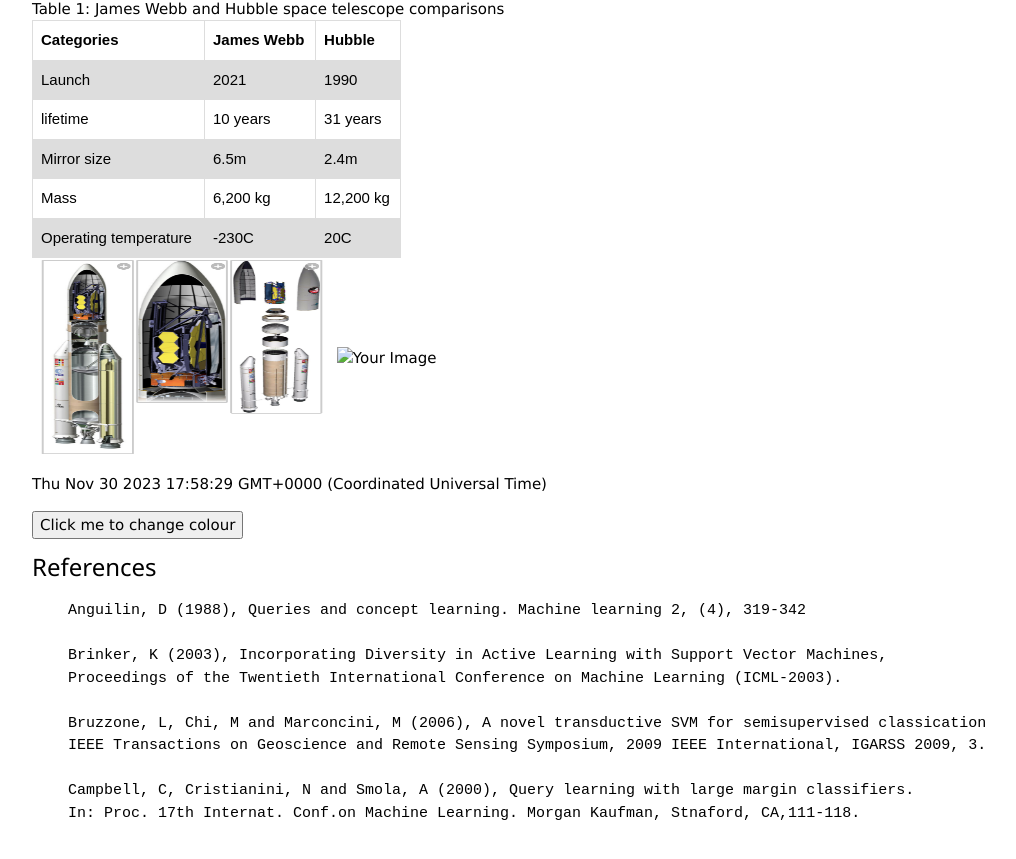
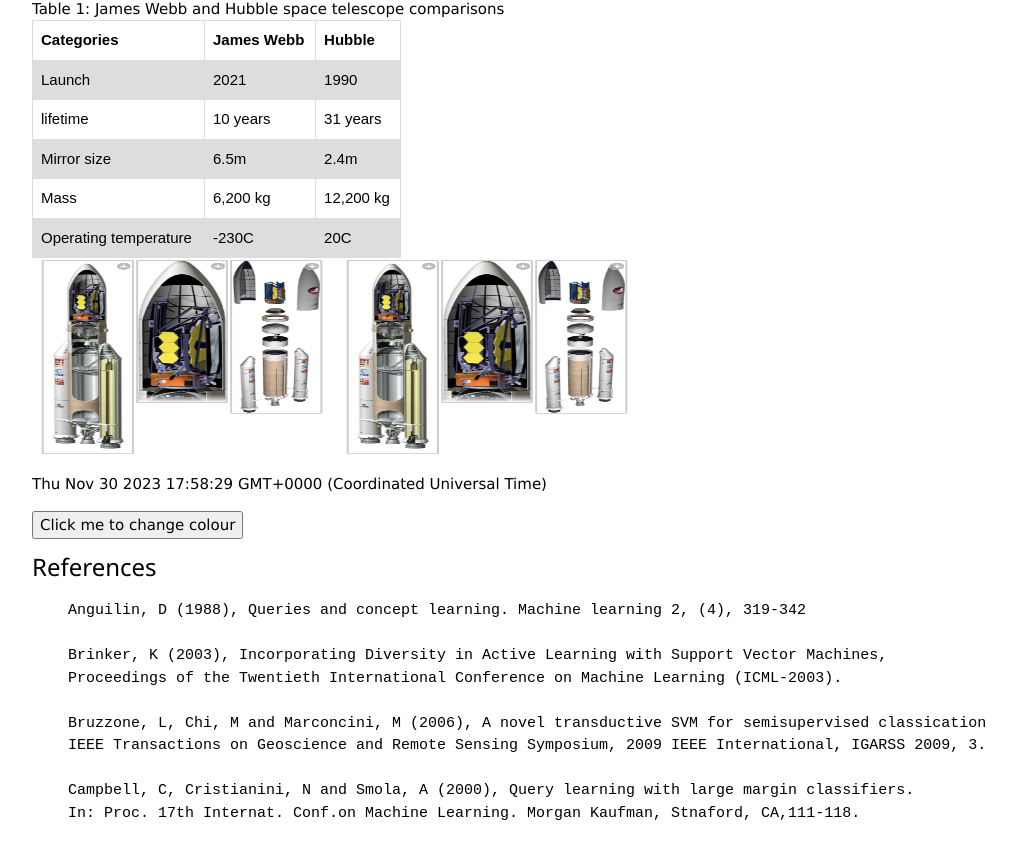
Before and after one commit to FEPSFY6810318/FY6810318, a plain HTML site: page index.html in a window 1280 px wide. Shown: the part 1417-2276 px from the top of the page, without its empty margins (18-1034 px from the left). Drawn offline with nearby package versions, Linux system fonts and the light colour scheme.

Commit message:
Update index.html

```diff
--- a/index.html
+++ b/index.html
@@ -153,7 +153,7 @@
 </head>
 <body>
 
-  <img src="your-image.jpg" alt="Your Image">
+  <img src="james webb rocket picture.png" alt="james webb rocket picture">
 
 </body>
 </html>
```
